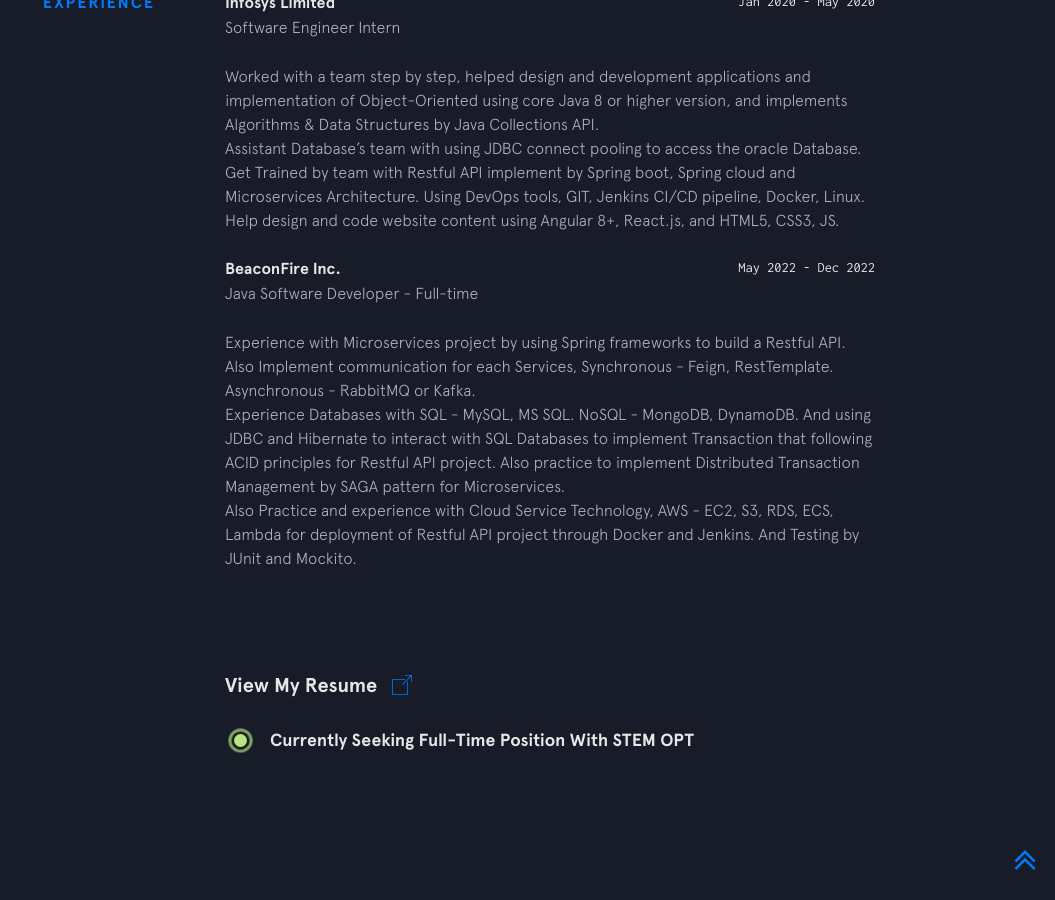
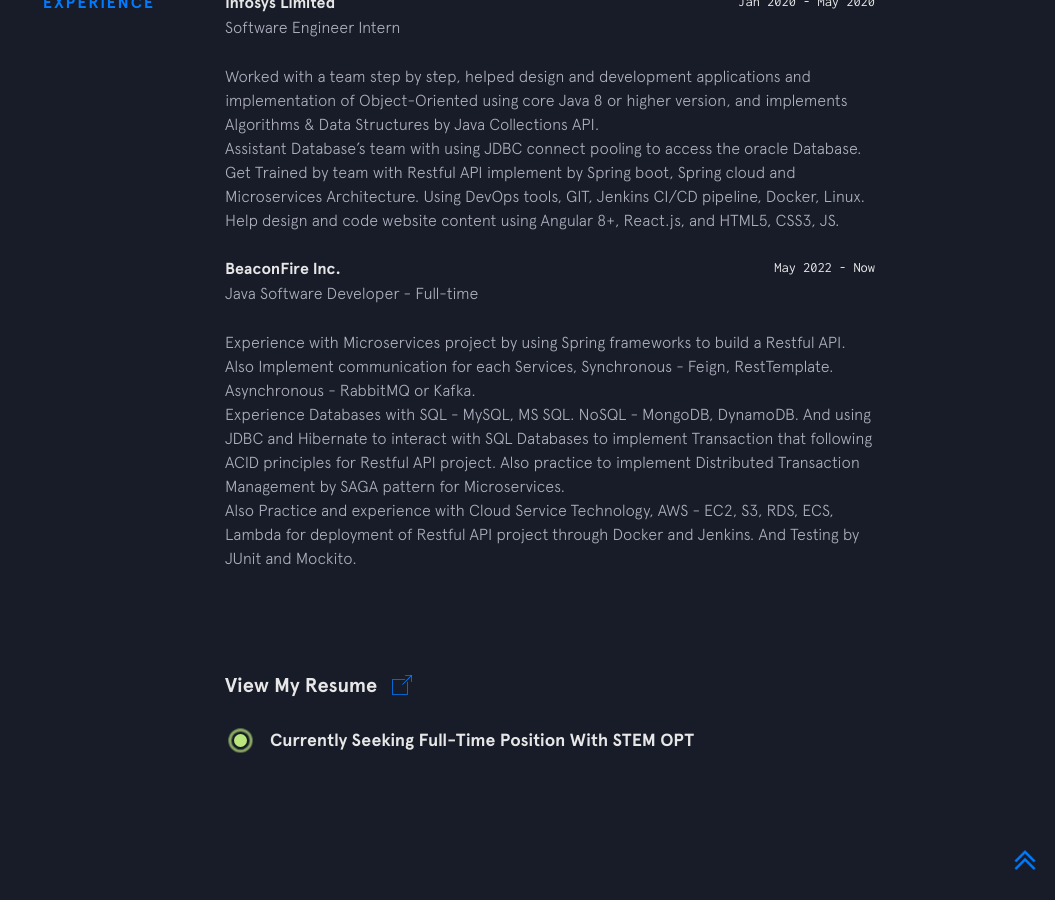
Before and after one commit to ping58972/ping-profile, a Jekyll site: the page built from index.html, in a window 1280 px wide and 900 px high, scrolled down 1009 px. Shown: the whole window, without its empty margins (225-1280 px from the left). Built offline with Jekyll 4.4.1, drawn with Linux system fonts in a browser that asks for light colours; nearby versions of some CDN libraries.

Commit message:
Update experience.yml
change to now

```diff
--- a/_data/experience.yml
+++ b/_data/experience.yml
@@ -8,7 +8,7 @@
   description4: Help design and code website content using Angular 8+, React.js, and HTML5, CSS3, JS.
 - company: BeaconFire Inc.
   url: #
-  time: May 2022 - Dec 2022
+  time: May 2022 - Now
   position: Java Software Developer - Full-time
   description1: Experience with Microservices project by using Spring frameworks to build a Restful API. Also Implement communication for each Services, Synchronous - Feign, RestTemplate. Asynchronous - RabbitMQ or Kafka.
   description2: Experience Databases with SQL - MySQL, MS SQL. NoSQL - MongoDB, DynamoDB. And using JDBC and Hibernate to interact with SQL Databases to implement Transaction that following ACID principles for Restful API project. Also practice to implement Distributed Transaction Management by SAGA pattern for Microservices.
```
